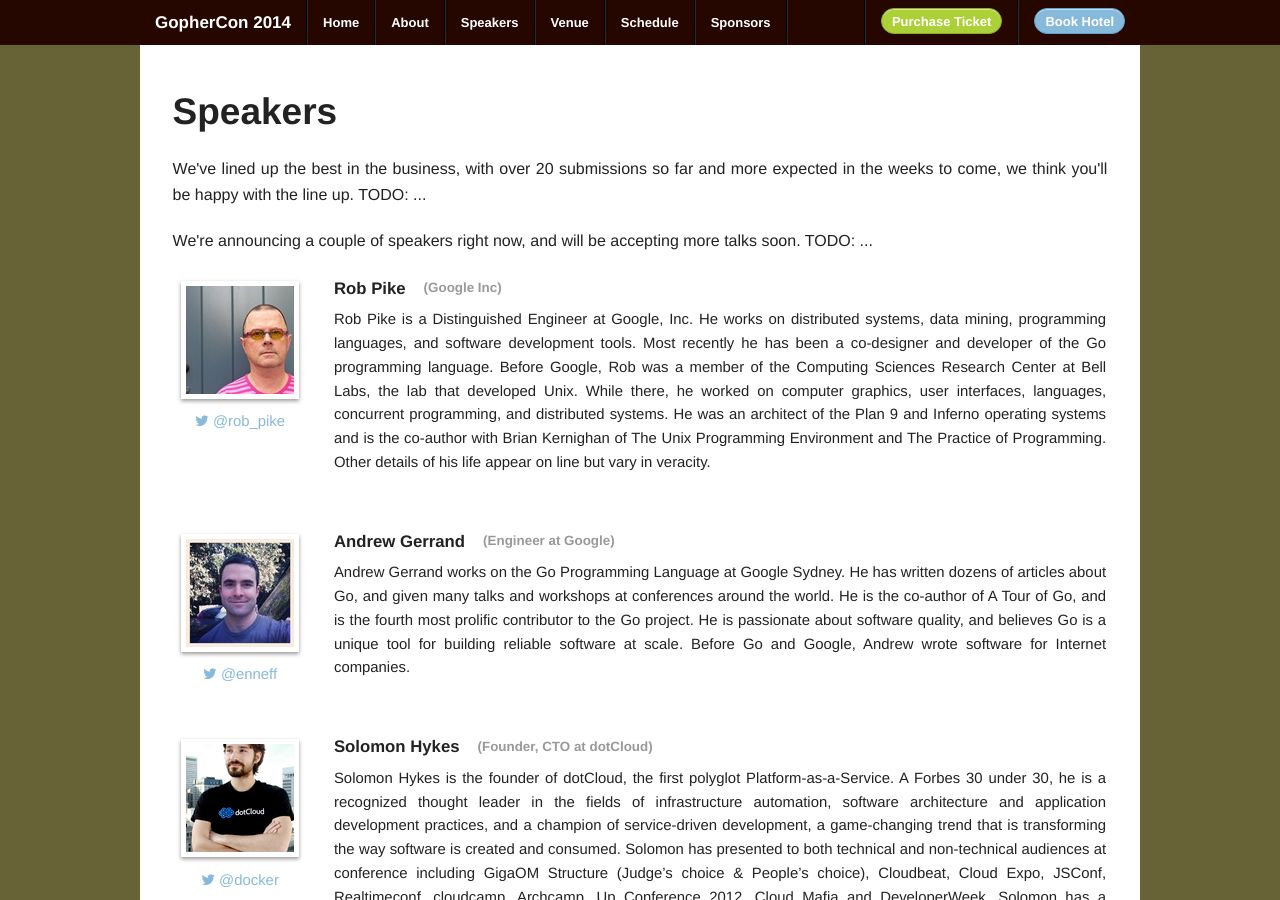
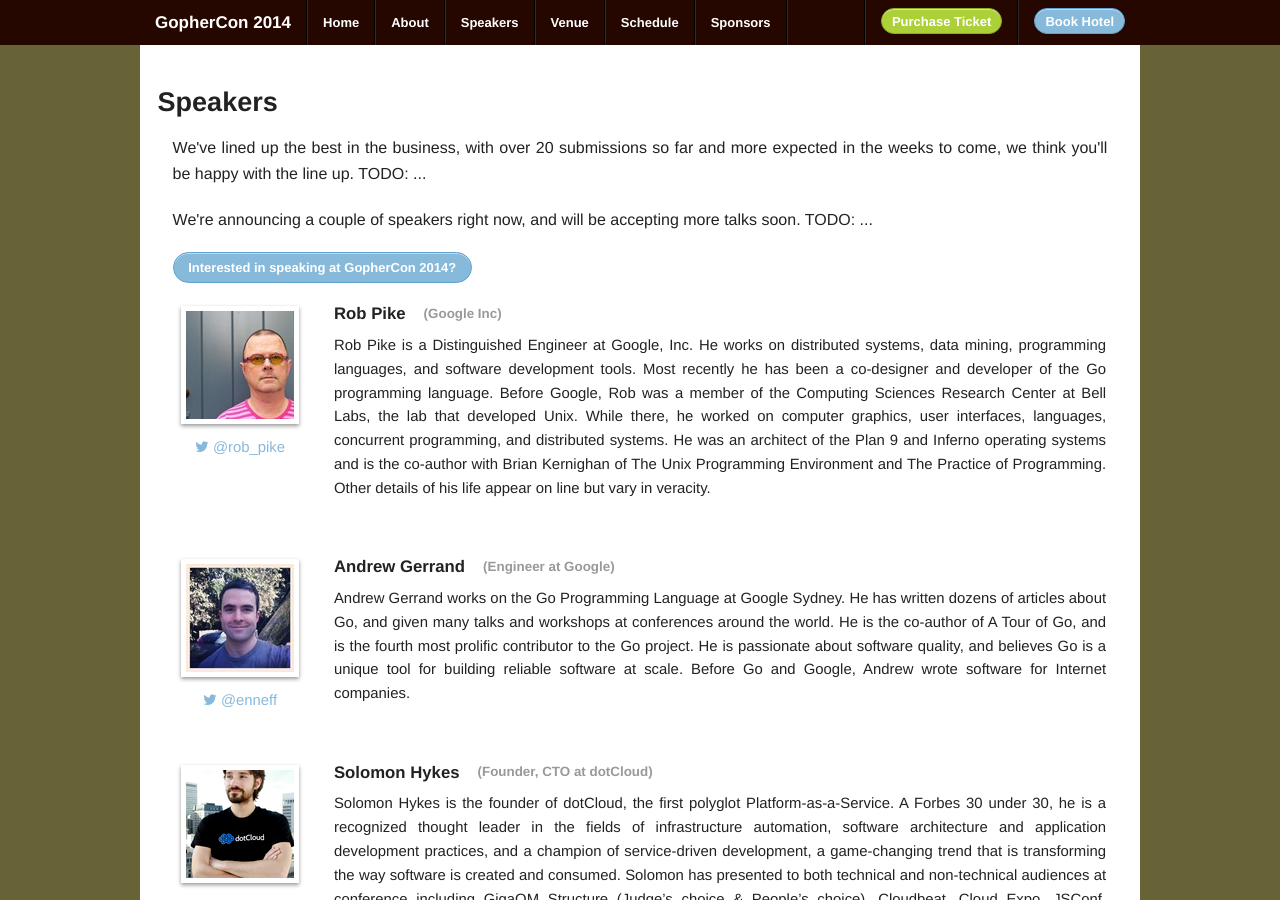
Before and after one commit to gophercon/gophercon.github.io, a Jekyll site: the page built from speakers/index.html, in a window 1280 px wide and 900 px high, scrolled down 758 px. Built offline with Jekyll 4.4.1, drawn with Linux system fonts in a browser that asks for light colours; Markdown is read by kramdown in place of the engine named in the settings.

Commit message:
add link to CFP page on the speakers page

```diff
--- a/speakers/index.html
+++ b/speakers/index.html
@@ -4,10 +4,11 @@
 ---
 
 <div class="row">
+  <h3>Speakers</h3>
   <div class="large-12 columns">
-    <h2>Speakers</h2>
     <p>We've lined up the best in the business, with over 20 submissions so far and more expected in the weeks to come, we think you'll be happy with the line up. TODO: ...</p>
     <p>We're announcing a couple of speakers right now, and will be accepting more talks soon. TODO: ...</p>
+    <a href="/cfp-sponsors" class="small round button">Interested in speaking at GopherCon 2014?</a>
   </div>
 
   {% include speaker.html name="Rob Pike" employer="Google Inc" avatar="rob_pike.jpeg" twitter="rob_pike" bio="Rob Pike is a Distinguished Engineer at Google, Inc. He works on distributed systems, data mining, programming languages, and software development tools. Most recently he has been a co-designer and developer of the Go programming language. Before Google, Rob was a member of the Computing Sciences Research Center at Bell Labs, the lab that developed Unix. While there, he worked on computer graphics, user interfaces, languages, concurrent programming, and distributed systems. He was an architect of the Plan 9 and Inferno operating systems and is the co-author with Brian Kernighan of The Unix Programming Environment and The Practice of Programming. Other details of his life appear on line but vary in veracity." %}
```
